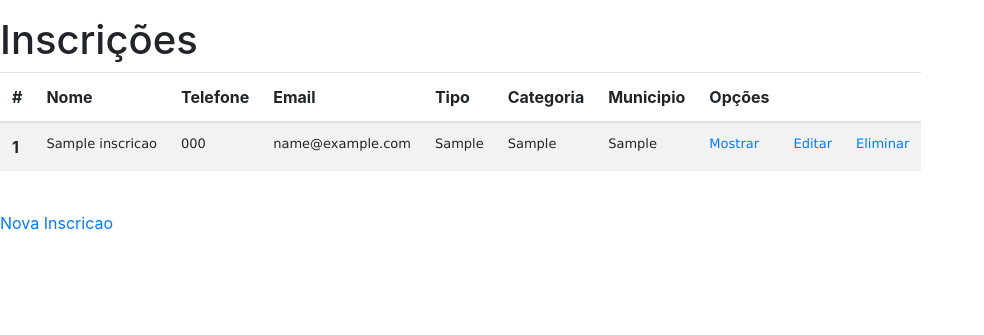
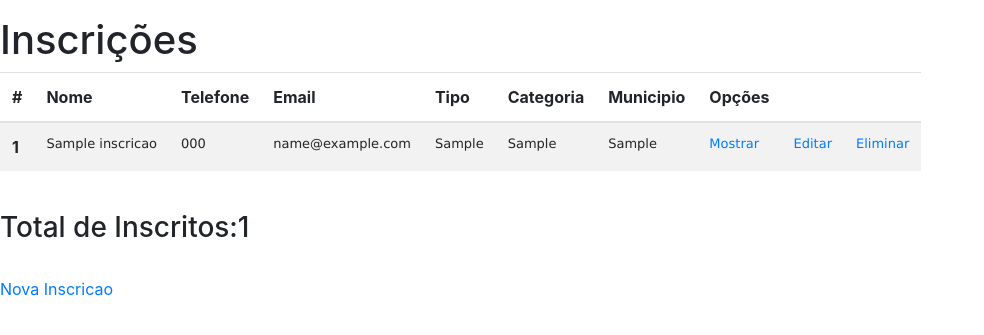
Before and after one commit to trox115/Anam, a Rails app: page /inscricaos in a window 1280 px wide. Shown: the top 335 px of the page, without its empty margins (0-984 px from the left). Run offline with Rails 7, Linux system fonts and the light colour scheme; tables that the repository leaves empty hold one stand-in row (values such as "Sample post"); style sheets or scripts are compiled from the project's sources; some libraries are stand-ins or nearby versions.

Commit message:
add total

```diff
--- a/app/views/inscricaos/index.html.erb
+++ b/app/views/inscricaos/index.html.erb
@@ -36,5 +36,5 @@
 </table>
 </div>
 <br>
-
+<h3>Total de Inscritos:<%=@inscricaos.count %></h3> <br>
 <%= link_to 'Nova Inscricao', new_inscricao_path %>
```
